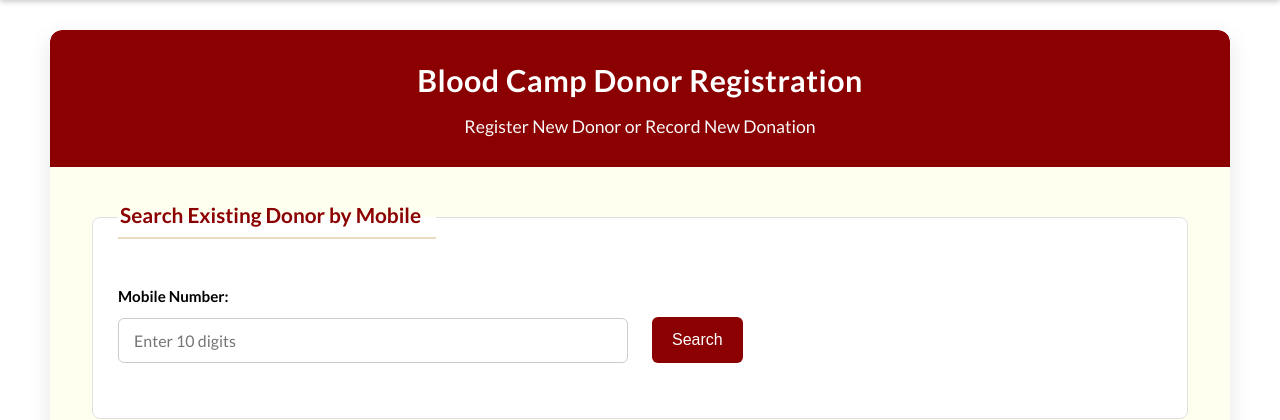
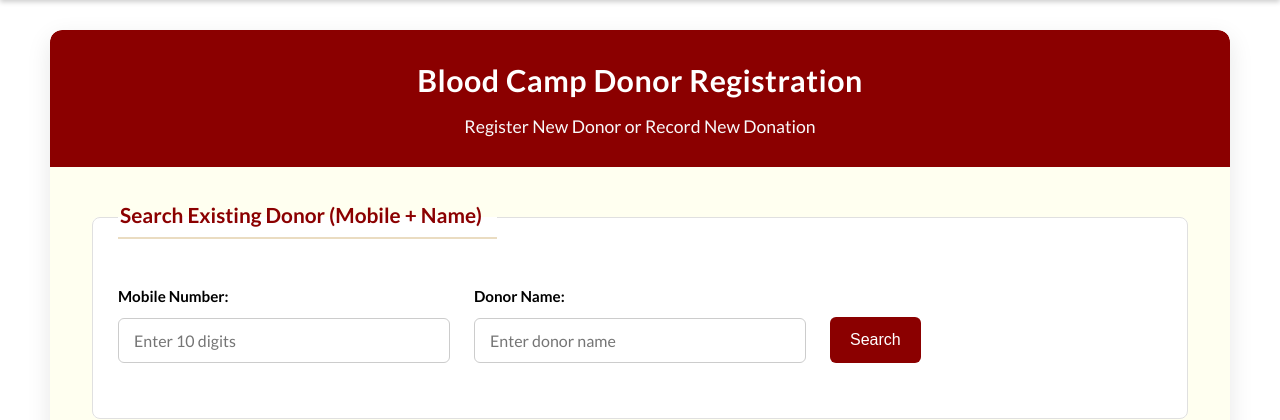
Before and after one commit to HarshulThakur99/rssb_sne_forms, a Flask app: page /blood_camp/form in a window 1280 px wide. Shown: the part 69-489 px from the top of the page. Run offline with Flask 3, Linux system fonts and the light colour scheme; the visitor is signed in with stand-in values (Sample User, id 1).

Commit message:
unique id with phn no and name

```diff
--- a/app/routes/blood_camp_routes.py
+++ b/app/routes/blood_camp_routes.py
@@ -81,73 +81,88 @@ REJECTION_REASONS = [
 
 # --- Helper Functions Specific to Blood Camp (Copied and adapted) ---
 
-def find_donor_by_mobile(sheet, mobile_number):
-    """Finds the LATEST Blood Camp donor entry by mobile number."""
+def find_donor_by_mobile_and_name(sheet, mobile_number, donor_name):
+    """Finds the LATEST Blood Camp donor entry by mobile number AND name.
+    This allows multiple family members to share the same phone number.
+    Returns the most recent donation record for this specific person.
+    """
     if not sheet:
-        logger.error("Blood Camp sheet object is None in find_donor_by_mobile.")
+        logger.error("Blood Camp sheet object is None in find_donor_by_mobile_and_name.")
         return None
 
     try:
         mobile_header = "Mobile Number"
+        donor_name_header = "Name of Donor"
         timestamp_header = "Submission Timestamp"
         mobile_col_index = config.BLOOD_CAMP_SHEET_HEADERS.index(mobile_header) + 1
+        donor_name_col_index = config.BLOOD_CAMP_SHEET_HEADERS.index(donor_name_header) + 1
         timestamp_col_index = config.BLOOD_CAMP_SHEET_HEADERS.index(timestamp_header) + 1
     except ValueError:
-        logger.error(f"Headers '{mobile_header}' or '{timestamp_header}' missing in BLOOD_CAMP_SHEET_HEADERS.")
-        return None # Indicate configuration error
+        logger.error(f"Headers missing in BLOOD_CAMP_SHEET_HEADERS.")
+        return None
 
     try:
         all_data = sheet.get_all_values()
         matching_entries = []
-        if len(all_data) <= 1: # Only header row or empty
+        if len(all_data) <= 1:
             return None
 
         cleaned_search_mobile = utils.clean_phone_number(mobile_number)
-        if not cleaned_search_mobile: # Cannot search for empty mobile number
+        cleaned_search_name = donor_name.strip().lower() if donor_name else ""
+
+        if not cleaned_search_mobile or not cleaned_search_name:
             return None
 
         header_row = config.BLOOD_CAMP_SHEET_HEADERS
         num_headers = len(header_row)
 
-        for i, row in enumerate(all_data[1:], start=2): # Start from row 2 (1-based index)
-            # Pad row if needed
+        for i, row in enumerate(all_data[1:], start=2):
             padded_row = row + [''] * (num_headers - len(row))
-            current_row_list = padded_row[:num_headers] # Ensure correct length
+            current_row_list = padded_row[:num_headers]
 
-            # Check if mobile number column exists and matches
-            if len(current_row_list) >= mobile_col_index:
+            if len(current_row_list) >= max(mobile_col_index, donor_name_col_index):
                 sheet_mobile_raw = str(current_row_list[mobile_col_index - 1]).strip()
                 cleaned_sheet_mobile = utils.clean_phone_number(sheet_mobile_raw)
 
-                if cleaned_sheet_mobile == cleaned_search_mobile:
-                    # Parse timestamp to find the latest entry
+                sheet_name_raw = str(current_row_list[donor_name_col_index - 1]).strip()
+                cleaned_sheet_name = sheet_name_raw.lower()
+
+                # Match on mobile number AND partial name match
+                # This allows "harshul" to match "Harshul Thakur"
+                mobile_matches = cleaned_sheet_mobile == cleaned_search_mobile
+                name_matches = (cleaned_search_name in cleaned_sheet_name or
+                               cleaned_sheet_name in cleaned_search_name)
+
+                if mobile_matches and name_matches:
+
                     timestamp_str = str(current_row_list[timestamp_col_index - 1]).strip() if len(current_row_list) >= timestamp_col_index else ''
-                    row_timestamp = datetime.datetime.min # Default for sorting if parse fails
+                    row_timestamp = datetime.datetime.min
                     try:
                         if timestamp_str:
                             row_timestamp = date_parser.parse(timestamp_str)
                     except date_parser.ParserError:
-                        logger.warning(f"Could not parse timestamp '{timestamp_str}' for row {i}. Using default min date.")
-                        pass # Use min date if timestamp is unparsable
+                        logger.warning(f"Could not parse timestamp '{timestamp_str}' for row {i}.")
+                        pass
 
                     matching_entries.append({
-                        "data": dict(zip(header_row, current_row_list)), # Store data as dict
+                        "data": dict(zip(header_row, current_row_list)),
                         "timestamp": row_timestamp,
                         "row_index": i
                     })
 
         if not matching_entries:
-            logger.info(f"No donor found with mobile number: {cleaned_search_mobile}")
-            return None # No matching entries found
+            logger.info(f"No donor found with mobile {cleaned_search_mobile} and name matching '{donor_name}'")
+            return None
 
         # Find the entry with the latest timestamp
         latest_entry = max(matching_entries, key=lambda x: x["timestamp"])
-        logger.info(f"Found latest entry for mobile {cleaned_search_mobile} at row {latest_entry['row_index']}")
-        return latest_entry["data"] # Return the dictionary of the latest entry
+        matched_name = latest_entry["data"].get("Name of Donor", "Unknown")
+        logger.info(f"Found '{matched_name}' (searched: '{donor_name}') at mobile {cleaned_search_mobile}, row {latest_entry['row_index']}")
+        return latest_entry["data"]
 
     except Exception as e:
-        logger.error(f"Error searching donor by mobile {mobile_number}: {e}", exc_info=True)
-        return None # Indicate error
+        logger.error(f"Error searching donor by mobile {mobile_number} and name {donor_name}: {e}", exc_info=True)
+        return None
 
 def generate_next_donor_id_and_reserve(sheet, data_row, max_retries=3):
     """Atomically generates next Donor ID and writes the row to prevent duplicates.
@@ -241,16 +256,22 @@ def form_page():
 @login_required
 @permission_required('search_blood_donor')
 def search_donor_route():
-    """Endpoint called by JS to search for an existing donor by mobile."""
+    """Endpoint called by JS to search for an existing donor by mobile and name.
+    Now requires both mobile number and name for accurate donor identification."""
     mobile_number = request.args.get('mobile', '').strip()
+    donor_name = request.args.get('name', '').strip()
+
     if not mobile_number or not re.fullmatch(r'\d{10}', mobile_number):
         return jsonify({"error": "Invalid mobile number format (must be 10 digits)."}), 400
+
+    if not donor_name:
+        return jsonify({"error": "Donor name is required."}), 400
 
     sheet = utils.get_sheet(config.BLOOD_CAMP_SHEET_ID, config.BLOOD_CAMP_SERVICE_ACCOUNT_FILE, read_only=True)
     if not sheet:
         return jsonify({"error": "Could not connect to donor database."}), 500
 
-    donor_record = find_donor_by_mobile(sheet, mobile_number)
+    donor_record = find_donor_by_mobile_and_name(sheet, mobile_number, donor_name)
     if donor_record:
         return jsonify({"found": True, "donor": donor_record})
     else:
@@ -260,13 +281,20 @@ def search_donor_route():
 @login_required
 @permission_required('submit_blood_camp_form')
 def submit_form():
-    """Handles blood camp form submission (new donor or new donation)."""
+    """Handles blood camp form submission (new donor or new donation).
+    Now uses phone number + name to identify unique donors."""
     form_data = request.form.to_dict()
     mobile_number = form_data.get('mobile_no', '').strip()
+    donor_name = form_data.get('donor_name', '').strip()
 
     if not mobile_number:
         flash("Mobile number is required.", "error")
         return redirect(url_for('blood_camp.form_page'))
+
+    if not donor_name:
+        flash("Donor name is required.", "error")
+        return redirect(url_for('blood_camp.form_page'))
+
     cleaned_mobile_number = utils.clean_phone_number(mobile_number)
     if len(cleaned_mobile_number) != 10:
         flash("Mobile number must be 10 digits.", "error")
@@ -284,7 +312,8 @@ def submit_form():
         return redirect(url_for('blood_camp.form_page'))
 
     try:
-        existing_donor_data = find_donor_by_mobile(sheet, cleaned_mobile_number)
+        # Search by BOTH mobile number AND name
+        existing_donor_data = find_donor_by_mobile_and_name(sheet, cleaned_mobile_number, donor_name)
         current_donation_date = form_data.get('donation_date', datetime.date.today().isoformat())
         submission_timestamp = datetime.datetime.now().isoformat()
 
@@ -292,7 +321,7 @@ def submit_form():
             # --- Record New Donation for Existing Donor ---
             donor_id = existing_donor_data.get("Donor ID")
             if not donor_id:
-                 logger.error(f"Data Inconsistency: Donor found by mobile {cleaned_mobile_number} but has no Donor ID in record: {existing_donor_data}")
+                 logger.error(f"Data Inconsistency: Donor found by mobile {cleaned_mobile_number} and name {donor_name} but has no Donor ID in record: {existing_donor_data}")
                  flash("Data inconsistency found for existing donor. Please contact support.", "error")
                  return redirect(url_for('blood_camp.form_page'))
 
--- a/app/templates/blood_camp_form.html
+++ b/app/templates/blood_camp_form.html
@@ -182,11 +182,15 @@
         {% endwith %}
 
         <fieldset class="form-group">
-            <legend>Search Existing Donor by Mobile</legend>
+            <legend>Search Existing Donor (Mobile + Name)</legend>
             <div class="form-row">
                 <div class="form-field">
                     <label for="search_mobile_no">Mobile Number:</label>
                     <input type="tel" id="search_mobile_no" name="search_mobile_no" pattern="[0-9]{10}" title="Enter 10 digit mobile number" maxlength="10" placeholder="Enter 10 digits">
+                </div>
+                <div class="form-field">
+                    <label for="search_donor_name">Donor Name:</label>
+                    <input type="text" id="search_donor_name" name="search_donor_name" maxlength="100" placeholder="Enter donor name">
                 </div>
                 <div class="form-field search-button-container"> {# Container for button alignment #}
                     <button type="button" id="search_donor_button">Search</button>
@@ -306,6 +310,7 @@
     <script>
         // JavaScript for Search and Form Handling (Updated for Donor ID)
         const searchMobileInput = document.getElementById('search_mobile_no');
+        const searchDonorNameInput = document.getElementById('search_donor_name');
         const searchButton = document.getElementById('search_donor_button');
         const searchResultMessage = document.getElementById('search_result_message');
         const donorForm = document.getElementById('donor-form');
@@ -376,23 +381,38 @@
         // --- Search Button Event Listener ---
         searchButton.addEventListener('click', async () => {
             const mobileNumber = searchMobileInput.value.trim();
-            if (!mobileNumber || !/^[0-9]{10}$/.test(mobileNumber)) {
+            const donorName = searchDonorNameInput.value.trim();
+
+            if (!/^\d{10}$/.test(mobileNumber)) {
                 searchResultMessage.textContent = 'Please enter a valid 10-digit mobile number.';
                 searchResultMessage.className = 'error';
                 searchResultMessage.style.display = 'block';
                 resetForm();
-                searchMobileInput.value = mobileNumber; // Keep invalid input
+                searchMobileInput.value = mobileNumber;
+                searchDonorNameInput.value = donorName;
+                return;
+            }
+
+            if (!donorName) {
+                searchResultMessage.textContent = 'Please enter donor name to search.';
+                searchResultMessage.className = 'error';
+                searchResultMessage.style.display = 'block';
+                resetForm();
+                searchMobileInput.value = mobileNumber;
+                searchDonorNameInput.value = donorName;
                 return;
             }
 
             searchResultMessage.textContent = 'Searching...';
             searchResultMessage.className = 'info';
             searchResultMessage.style.display = 'block';
-            resetForm(); // Reset form fields first
-            searchMobileInput.value = mobileNumber; // Keep search input value
+            resetForm();
+            searchMobileInput.value = mobileNumber;
+            searchDonorNameInput.value = donorName;
 
             try {
-                const response = await fetch(`/blood_camp/search_donor?mobile=${mobileNumber}`);                const data = await response.json();
+                const response = await fetch(`/blood_camp/search_donor?mobile=${encodeURIComponent(mobileNumber)}&name=${encodeURIComponent(donorName)}`);
+                const data = await response.json();
                 console.log("Search response data:", data);
 
                 if (response.ok && data.found) {
@@ -402,11 +422,13 @@
                     prefillForm(data.donor); // Pass the latest donor record
                 } else if (response.ok && !data.found) {
                     // Donor not found - clear form for new registration
-                    searchResultMessage.textContent = 'Donor not found. Please fill the form for new registration.';
+                    searchResultMessage.textContent = `Donor "${donorName}" not found. Please fill the form for new registration.`;
                     searchResultMessage.className = 'info';
-                    resetForm(); // Ensure form is clear
-                    searchMobileInput.value = mobileNumber; // Keep search input
-                    mobileNoInput.value = mobileNumber; // Prefill main mobile input for convenience
+                    resetForm();
+                    searchMobileInput.value = mobileNumber;
+                    searchDonorNameInput.value = donorName;
+                    mobileNoInput.value = mobileNumber;
+                    donorNameInput.value = donorName;
                 } else {
                     // Handle server errors or unexpected responses
                     searchResultMessage.textContent = data.error || 'Error during search. Please try again.';
@@ -424,9 +446,18 @@
              searchResultMessage.style.display = 'block';
         });
 
-        // Optional: Reset form if search input is cleared
+        // Optional: Reset form if search inputs are cleared
         searchMobileInput.addEventListener('input', () => {
-            if (searchMobileInput.value === '') {
+            if (searchMobileInput.value === '' && searchDonorNameInput.value === '') {
+                 searchResultMessage.style.display = 'none';
+                 searchResultMessage.textContent = '';
+                 searchResultMessage.className = '';
+                 resetForm();
+            }
+        });
+
+        searchDonorNameInput.addEventListener('input', () => {
+            if (searchMobileInput.value === '' && searchDonorNameInput.value === '') {
                  searchResultMessage.style.display = 'none';
                  searchResultMessage.textContent = '';
                  searchResultMessage.className = '';
```
